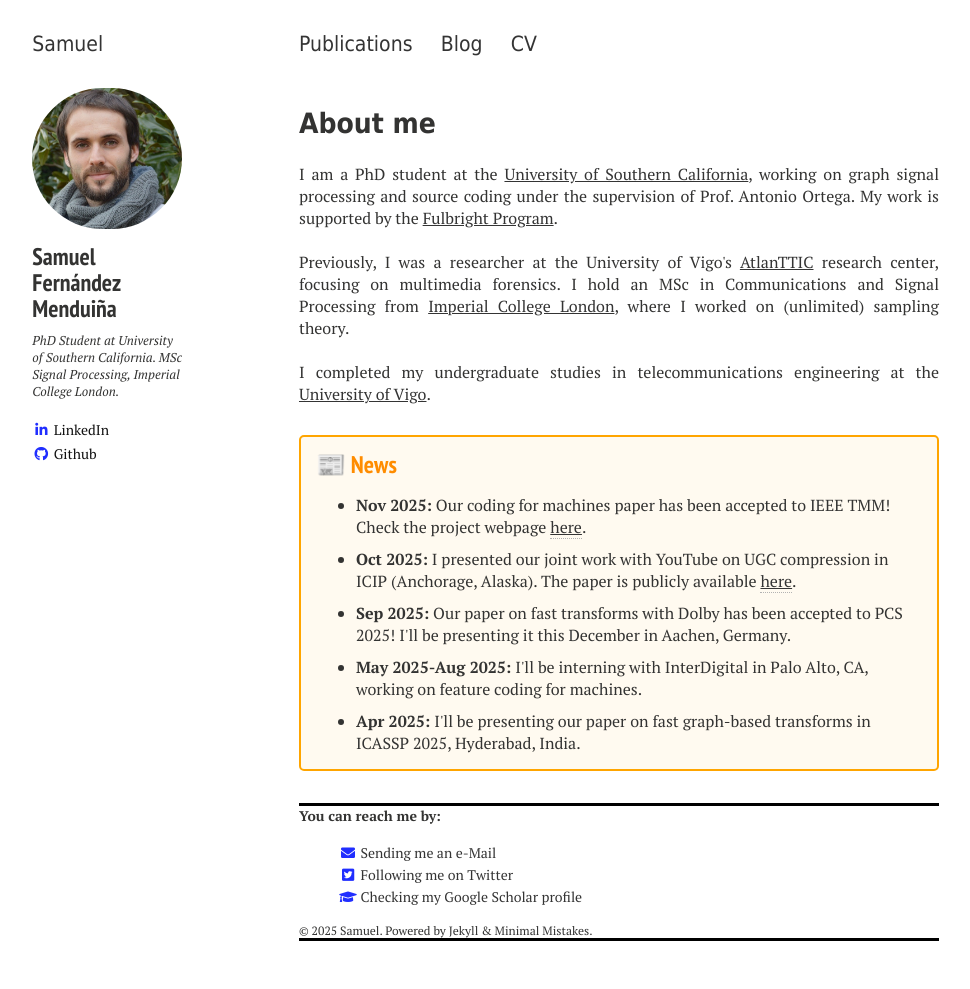
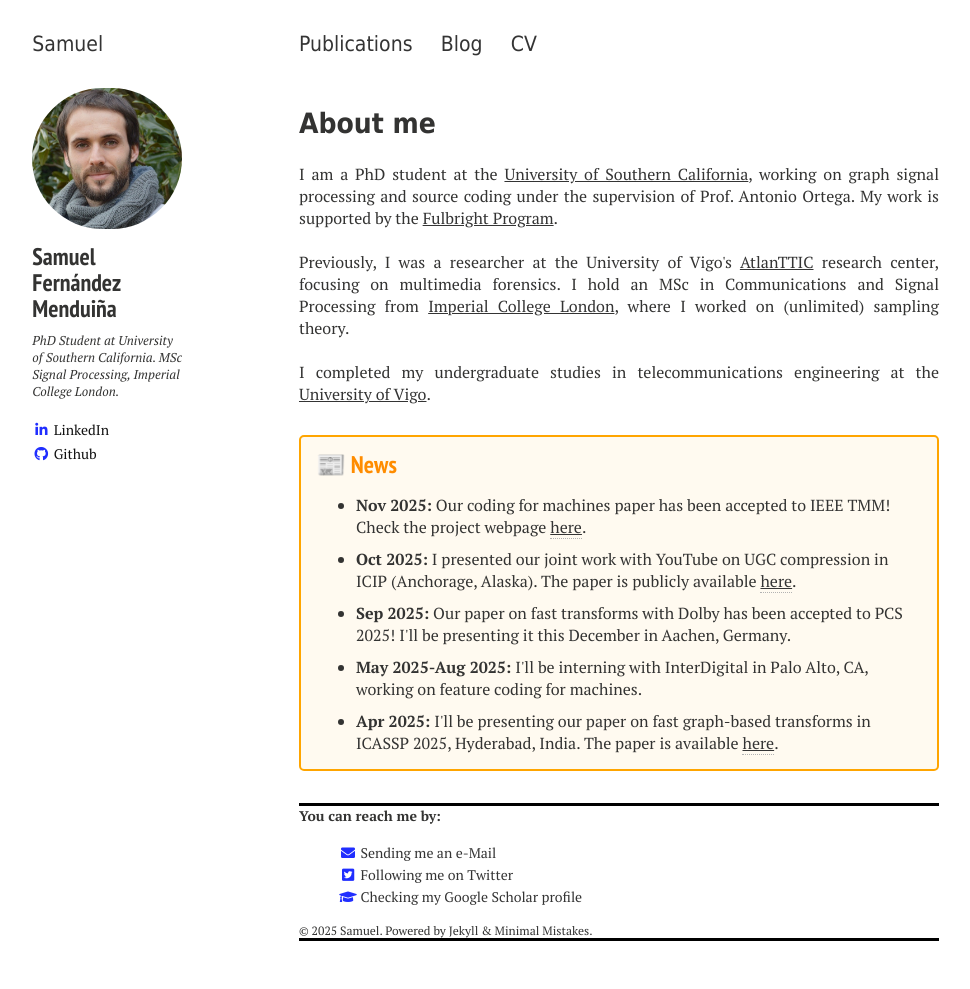
Before and after one commit to sf219/sf219.github.io, a Jekyll site: the page built from index.md, in a window 1280 px wide. Shown: the whole page, without its empty margins (21-991 px from the left). Built offline with Jekyll 4.4.1, drawn with Linux system fonts in a browser that asks for light colours; nearby versions of some CDN libraries.

Commit message:
Adding news

```diff
--- a/index.md
+++ b/index.md
@@ -23,9 +23,9 @@
   <h3 style="margin-top: 0; margin-bottom: 10px; color: #FF8C00;">📰 News</h3>
   <ul style="margin-bottom: 0;">
     <li style="margin-bottom: 10px;"><strong>Nov 2025:</strong> Our coding for machines paper has been accepted to IEEE TMM! Check the project webpage <a href="https://sf219.github.io/TMM_CfM/" target="_blank" style="text-decoration: underline">here</a>.</li>
-    <li style="margin-bottom: 10px;"><strong>Oct 2025:</strong> I presented our joint work with YouTube on UGC compression in ICIP (Anchorage, Alaska). The paper is publicly available <a href="https://arxiv.org/pdf/2505.15003/" target="_blank" style="text-decoration: underline">here</a>. </li>
+    <li style="margin-bottom: 10px;"><strong>Oct 2025:</strong> I presented our joint work with YouTube on UGC compression in ICIP (Anchorage, Alaska). The paper is publicly available <a href="https://arxiv.org/pdf/2505.15003" target="_blank" style="text-decoration: underline">here</a>. </li>
     <li style="margin-bottom: 10px;"><strong>Sep 2025:</strong> Our paper on fast transforms with Dolby has been accepted to PCS 2025! I'll be presenting it this December in Aachen, Germany. </li>
     <li style="margin-bottom: 10px;"><strong>May 2025-Aug 2025:</strong> I'll be interning with InterDigital in Palo Alto, CA, working on feature coding for machines. </li>
-    <li><strong>Apr 2025:</strong> I'll be presenting our paper on fast graph-based transforms in ICASSP 2025, Hyderabad, India. </li>
+    <li><strong>Apr 2025:</strong> I'll be presenting our paper on fast graph-based transforms in ICASSP 2025, Hyderabad, India. The paper is available <a href="https://arxiv.org/pdf/2409.08970" target="_blank" style="text-decoration: underline">here</a>. </li>
   </ul>
 </div>
```
